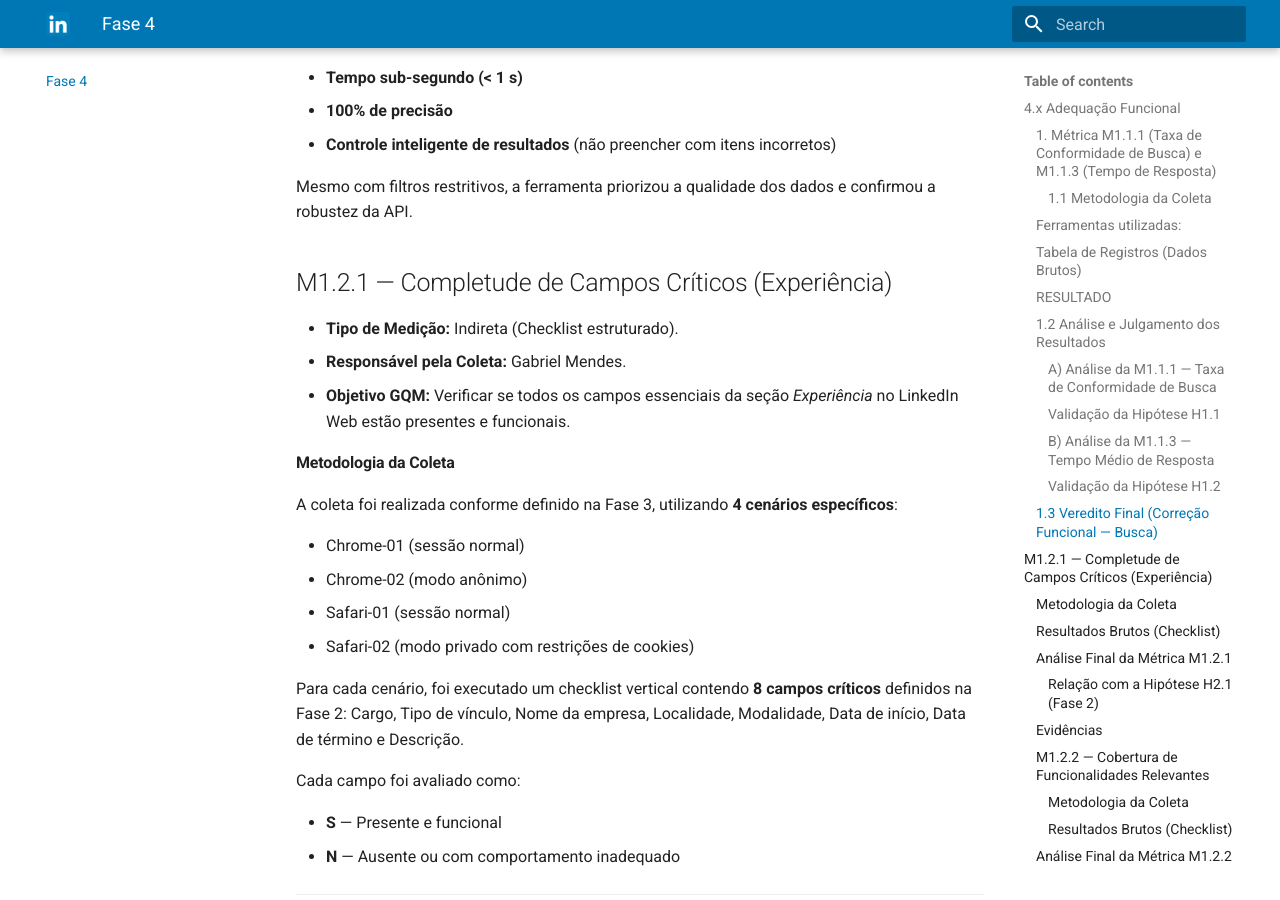
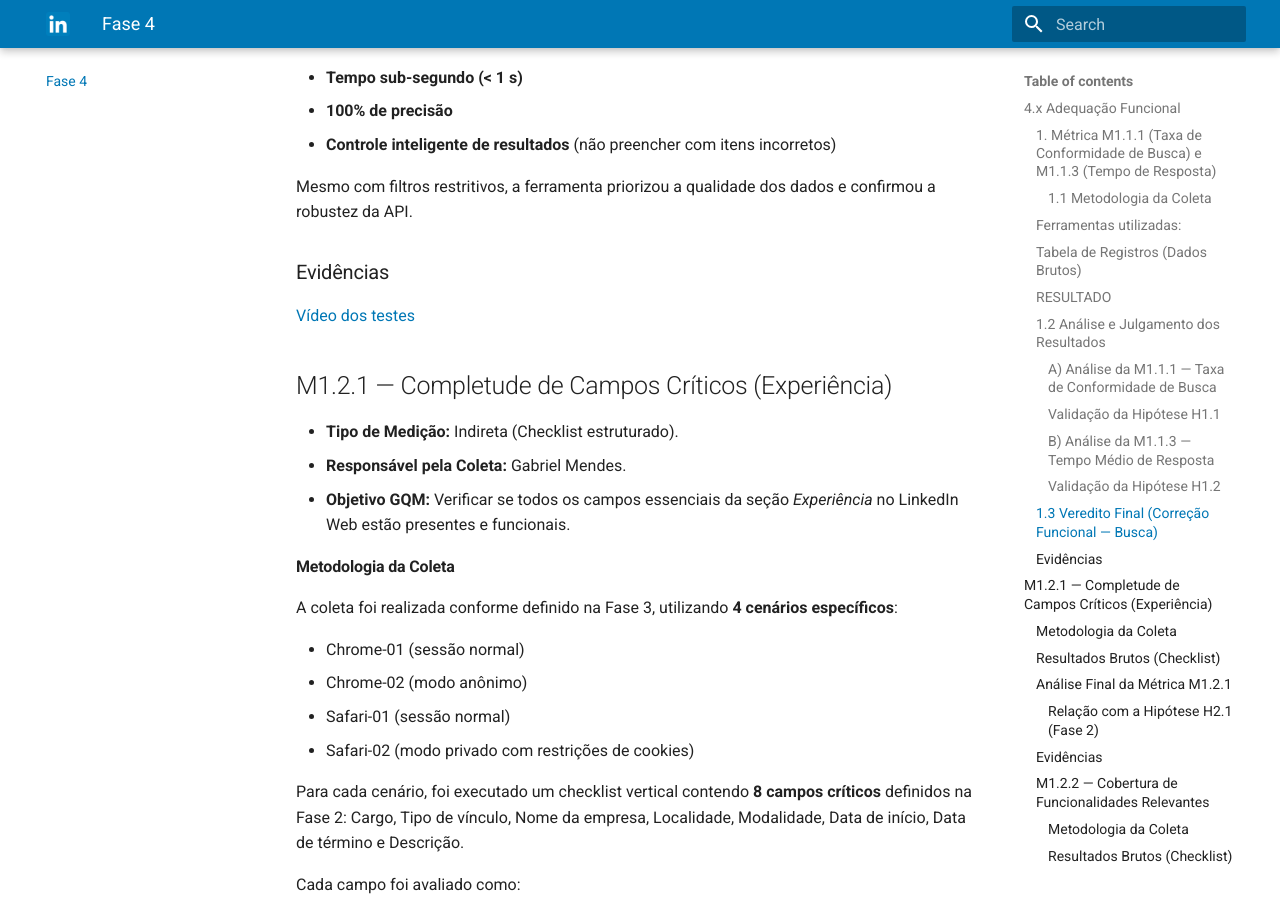
Before and after one commit to FCTE-Qualidade-de-Software-1/2025-2_T02_ELIZABETH-FRIEDMAN, an MkDocs documentation site: the page built from docs/fase4/fase4.md, in a window 1280 px wide and 900 px high, scrolled down 2569 px. Built offline with MkDocs 1.6.1 and Material for MkDocs 9.7.7, drawn with Linux system fonts in a browser that asks for light colours.

Commit message:
Adicionando vídeo m1.1.1 e m1.1.3

```diff
--- a/docs/fase4/fase4.md
+++ b/docs/fase4/fase4.md
@@ -80,6 +80,9 @@
 - **Controle inteligente de resultados** (não preencher com itens incorretos)
 
 Mesmo com filtros restritivos, a ferramenta priorizou a qualidade dos dados e confirmou a robustez da API.
+
+### Evidências
+[Vídeo dos testes](https://www.youtube.com/watch?v=qaoLFz5y2eY)
 
 ## M1.2.1 — Completude de Campos Críticos (Experiência)
 
```
